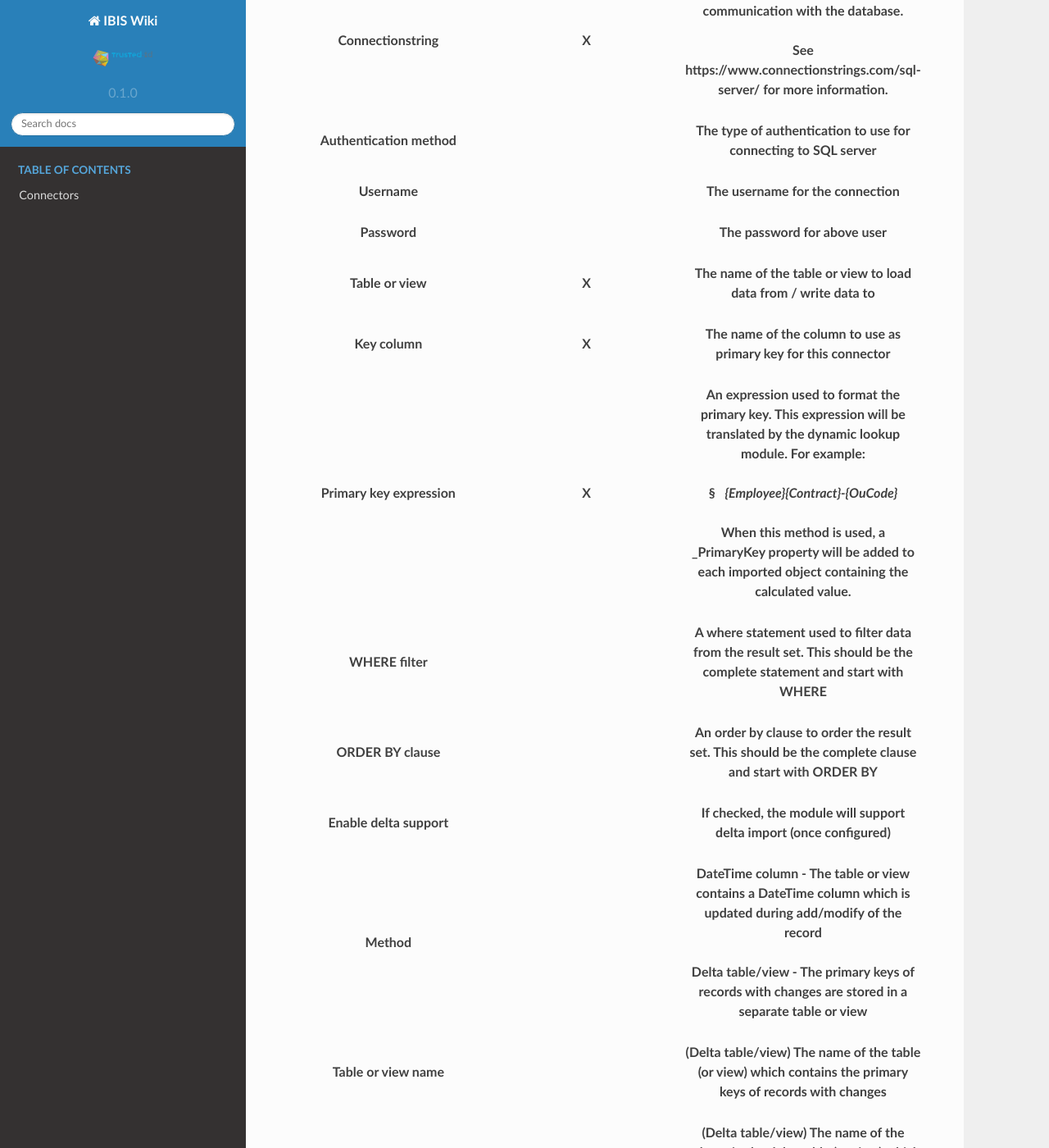
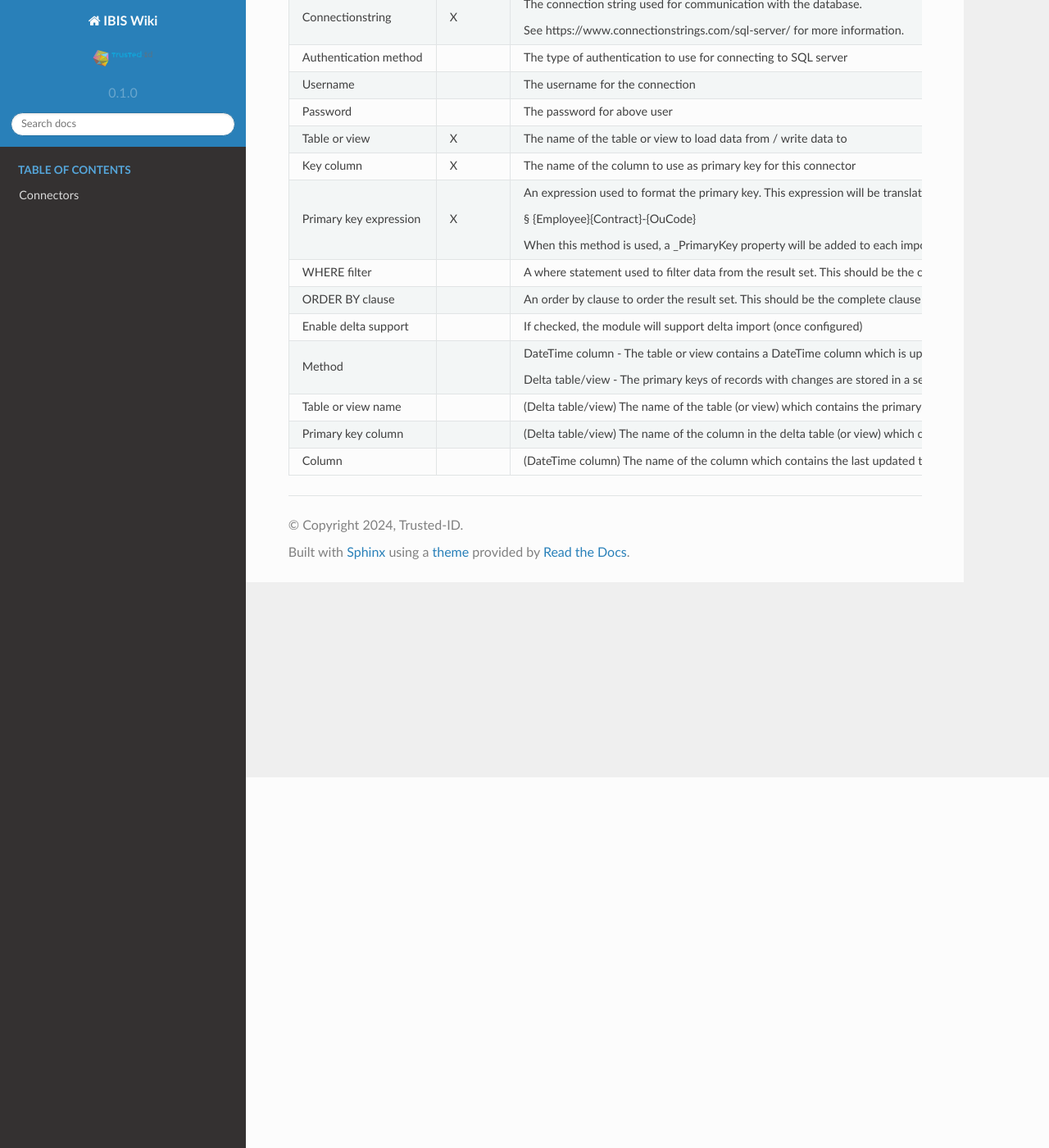
Before and after one commit to Raoulorlando/rtd-tutorial, a Sphinx documentation site: the page built from docs/source/Documentatie/Connectoren/IBIS_Connectoren/Connector_MicrosoftSQLServer.md, in a window 1280 px wide and 1400 px high, scrolled down 452 px. Shown: the whole window at 82% size. Built offline with Sphinx 7.4.7 and the Read the Docs theme 2.0.0, drawn with Linux system fonts in a browser that asks for light colours; nearby versions of some CDN libraries; some web fonts are replaced; library files that are not in the unit come from our copies; pages that are not in the unit, such as notebooks, are missing from menus.

Commit message:
updated tables in Connector_MicrosoftSQLServer

```diff
--- a/docs/source/Documentatie/Connectoren/IBIS_Connectoren/Connector_MicrosoftSQLServer.md
+++ b/docs/source/Documentatie/Connectoren/IBIS_Connectoren/Connector_MicrosoftSQLServer.md
@@ -12,107 +12,19 @@ The primary key for objects delivered by this module is defined in the
 ***Key column*** or the ***Primary key expression*** parameter in the
 module settings.
 
-<table class="table table-bordered">
-<colgroup>
-<col style="width: 33%" />
-<col style="width: 33%" />
-<col style="width: 33%" />
-</colgroup>
-<thead class="thead-light">
-<tr class="header">
-<th>Parameter</th>
-<th class="text-center">Required</th>
-<th>Description</th>
-</tr>
-<tr class="odd">
-<th><p>Connectionstring</p></th>
-<th><p><strong>X</strong></p></th>
-<th><p>The connection string used for communication with the
-database.</p>
-<p>See https://www.connectionstrings.com/sql-server/ for more
-information.</p></th>
-</tr>
-<tr class="header">
-<th><p>Authentication method</p></th>
-<th></th>
-<th><p>The type of authentication to use for connecting to SQL
-server</p></th>
-</tr>
-<tr class="odd">
-<th><p>Username</p></th>
-<th></th>
-<th><p>The username for the connection</p></th>
-</tr>
-<tr class="header">
-<th><p>Password</p></th>
-<th></th>
-<th><p>The password for above user</p></th>
-</tr>
-<tr class="odd">
-<th><p>Table or view</p></th>
-<th><p><strong>X</strong></p></th>
-<th><p>The name of the table or view to load data from / write data
-to</p></th>
-</tr>
-<tr class="header">
-<th><p>Key column</p></th>
-<th><p><strong>X</strong></p></th>
-<th><p>The name of the column to use as primary key for this
-connector</p></th>
-</tr>
-<tr class="odd">
-<th><p>Primary key expression</p></th>
-<th><p><strong>X</strong></p></th>
-<th><p>An expression used to format the primary key. This expression
-will be translated by the dynamic lookup module. For example:</p>
-<p>§   <em>{Employee}{Contract}-{OuCode}</em></p>
-<p>When this method is used, a _PrimaryKey property will be added to
-each imported object containing the calculated value.</p></th>
-</tr>
-<tr class="header">
-<th><p>WHERE filter</p></th>
-<th></th>
-<th><p>A where statement used to filter data from the result set. This
-should be the complete statement and start with WHERE</p></th>
-</tr>
-<tr class="odd">
-<th><p>ORDER BY clause</p></th>
-<th></th>
-<th><p>An order by clause to order the result set. This should be the
-complete clause and start with ORDER BY</p></th>
-</tr>
-<tr class="header">
-<th><p>Enable delta support</p></th>
-<th></th>
-<th><p>If checked, the module will support delta import (once
-configured)</p></th>
-</tr>
-<tr class="odd">
-<th><p>Method</p></th>
-<th></th>
-<th><p><strong>DateTime column</strong> - The table or view contains a
-DateTime column which is updated during add/modify of the record</p>
-<p><strong>Delta table/view</strong> - The primary keys of records with
-changes are stored in a separate table or view</p></th>
-</tr>
-<tr class="header">
-<th><p>Table or view name</p></th>
-<th></th>
-<th><p>(Delta table/view) The name of the table (or view) which contains
-the primary keys of records with changes</p></th>
-</tr>
-<tr class="odd">
-<th><p>Primary key column</p></th>
-<th></th>
-<th><p>(Delta table/view) The name of the column in the delta table (or
-view) which contains the primary key of the record changed in the main
-table</p></th>
-</tr>
-<tr class="header">
-<th><p>Column</p></th>
-<th></th>
-<th><p>(DateTime column) The name of the column which contains the last
-updated timestamp</p></th>
-</tr>
-</thead>
-&#10;</table>
+|        Parameter       | Required |                                                                                                                                              Description                                                                                                                                              |
+|:----------------------|:--------:|:-----------------------------------------------------------------------------------------------------------------------------------------------------------------------------------------------------------------------------------------------------------------------------------------------------|
+|    Connectionstring    |     X    |                                                                            The connection string used for communication with the database.<br> <br>See https://www.connectionstrings.com/sql-server/ for more information.                                                                            |
+|  Authentication method |          |                                                                                                                     The type of authentication to use for connecting to SQL server                                                                                                                    |
+|        Username        |          |                                                                                                                                    The username for the connection                                                                                                                                    |
+|        Password        |          |                                                                                                                                      The password for above user                                                                                                                                      |
+|      Table or view     |     X    |                                                                                                                    The name of the table or view to load data from / write data to                                                                                                                    |
+|       Key column       |     X    |                                                                                                                    The name of the column to use as primary key for this connector                                                                                                                    |
+| Primary key expression |     X    | An expression used to format the primary key. This expression will be translated by the dynamic lookup module. For example:<br> <br>§   {Employee}{Contract}-{OuCode}<br> <br>When this method is used, a _PrimaryKey property will be added to each imported object containing the calculated value. |
+|      WHERE filter      |          |                                                                                         A where statement used to filter data from the result set. This should be the complete statement and start with WHERE                                                                                         |
+|     ORDER BY clause    |          |                                                                                                 An order by clause to order the result set. This should be the complete clause and start with ORDER BY                                                                                                |
+|  Enable delta support  |          |                                                                                                                   If checked, the module will support delta import (once configured)                                                                                                                  |
+|         Method         |          |                                       DateTime column - The table or view contains a DateTime column which is updated during add/modify of the record<br> <br>Delta table/view - The primary keys of records with changes are stored in a separate table or view                                      |
+|   Table or view name   |          |                                                                                               (Delta table/view) The name of the table (or view) which contains the primary keys of records with changes                                                                                              |
+|   Primary key column   |          |                                                                             (Delta table/view) The name of the column in the delta table (or view) which contains the primary key of the record changed in the main table                                                                             |
+|         Column         |          |                                                                                                           (DateTime column) The name of the column which contains the last updated timestamp                                                                                                          |
```
